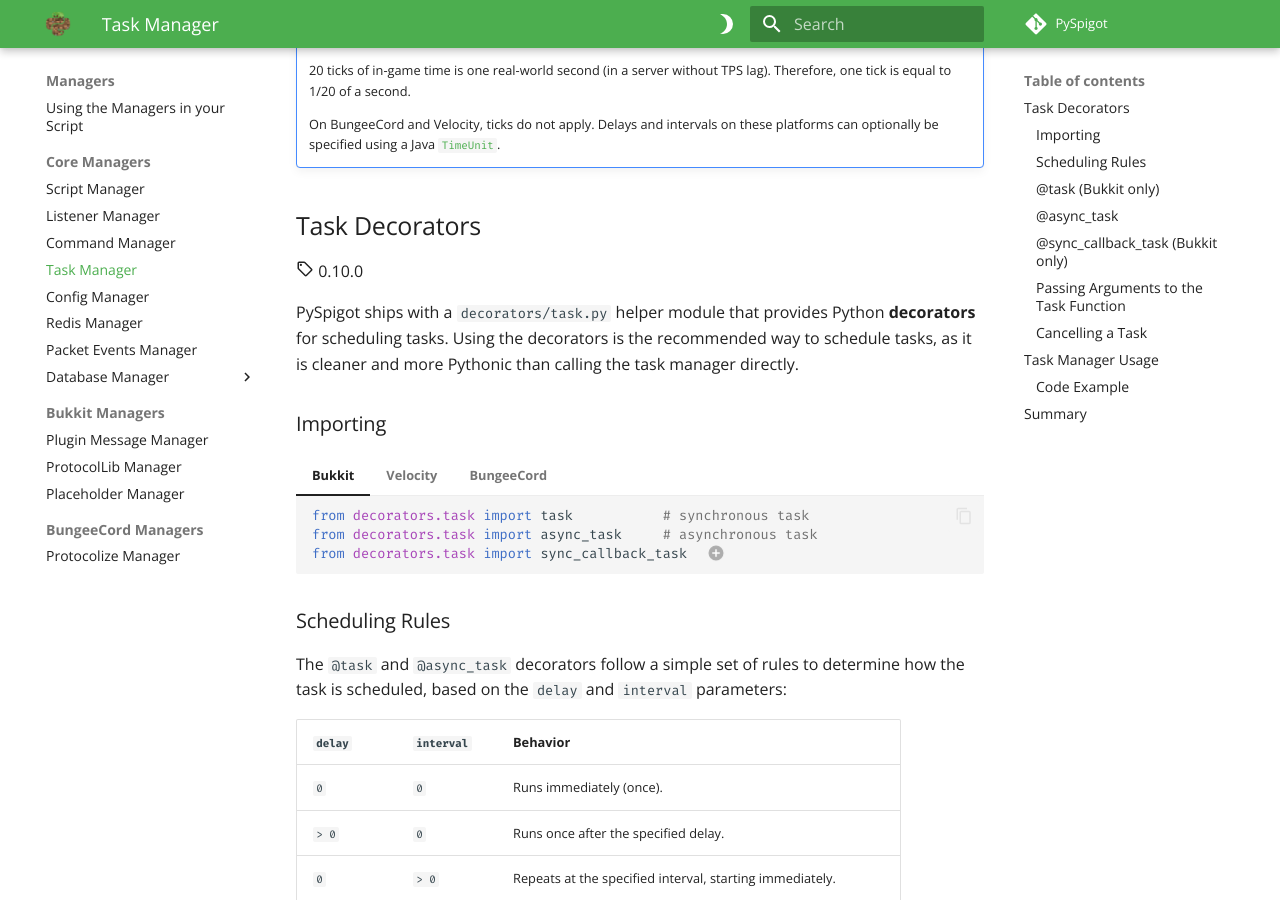
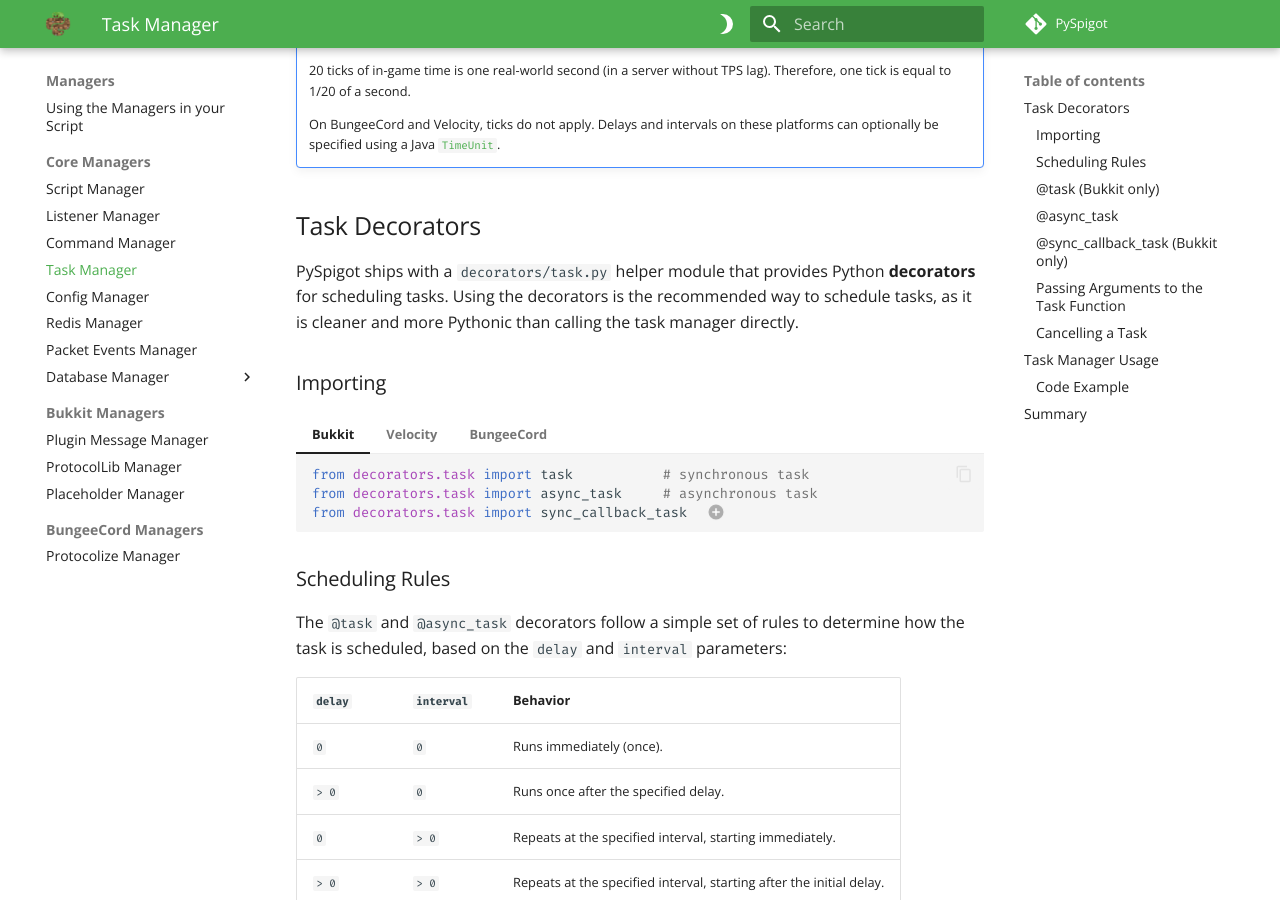
Before and after one commit to magicmq/pyspigot-documentation, an MkDocs documentation site: the page built from docs/managers/core/tasks.md, in a window 1280 px wide and 900 px high, scrolled down 552 px. Built offline with MkDocs 1.6.1 and Material for MkDocs 9.7.7, drawn with Linux system fonts in a browser that asks for light colours; comment, search, counter and statistics services are not loaded.

Commit message:
Remove HTML

```diff
--- a/docs/managers/core/tasks.md
+++ b/docs/managers/core/tasks.md
@@ -15,11 +15,6 @@ For instructions on importing the task manager into your script, visit the [Gene
     On BungeeCord and Velocity, ticks do not apply. Delays and intervals on these platforms can optionally be specified using a Java [`TimeUnit`](https://docs.oracle.com/en/java/javase/21/docs/api/java.base/java/util/concurrent/TimeUnit.html).
 
 ## Task Decorators
-
-<span class="mdx-badge">
-  <span class="mdx-badge__icon">:material-tag-outline:</span>
-  <span class="mdx-badge__text">0.10.0</span>
-</span>
 
 PySpigot ships with a `decorators/task.py` helper module that provides Python **decorators** for scheduling tasks. Using the decorators is the recommended way to schedule tasks, as it is cleaner and more Pythonic than calling the task manager directly.
 
```
